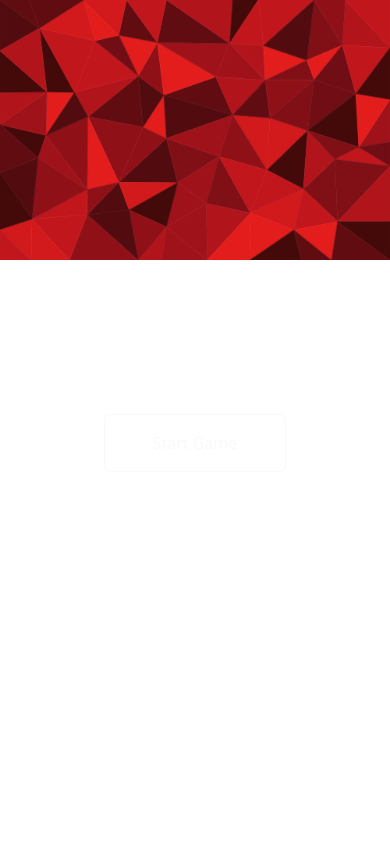
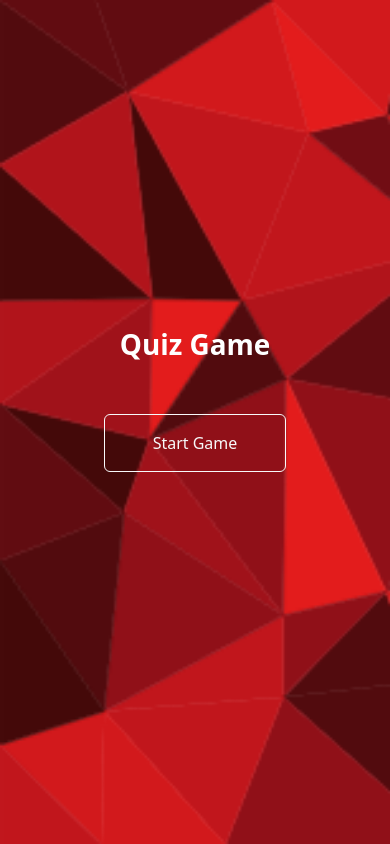
Before and after one commit to muzammilnadeem121/Quiz-app, a plain HTML site: page index.html in a window 390 px wide. Drawn offline with nearby package versions, Linux system fonts and the light colour scheme.

Commit message:
Update index.html

```diff
--- a/index.html
+++ b/index.html
@@ -14,11 +14,6 @@
             font-family: system-ui, -apple-system, BlinkMacSystemFont, 'Segoe UI', Roboto, Oxygen, Ubuntu, Cantarell, 'Open Sans', 'Helvetica Neue', sans-serif;
             color: white !important;
         }
-        @media (max-width: 768px) {
-            body {
-                background-size: contain;
-            }
-        }
     </style>
     <link href="https://cdn.jsdelivr.net/npm/bootstrap@5.3.3/dist/css/bootstrap.min.css" rel="stylesheet" integrity="sha384-QWTKZyjpPEjISv5WaRU9OFeRpok6YctnYmDr5pNlyT2bRjXh0JMhjY6hW+ALEwIH" crossorigin="anonymous">
 </head>
```
